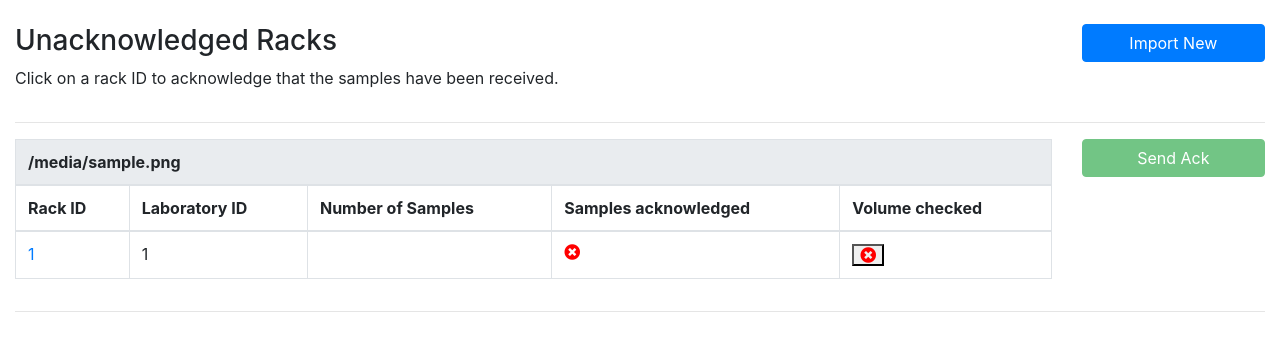
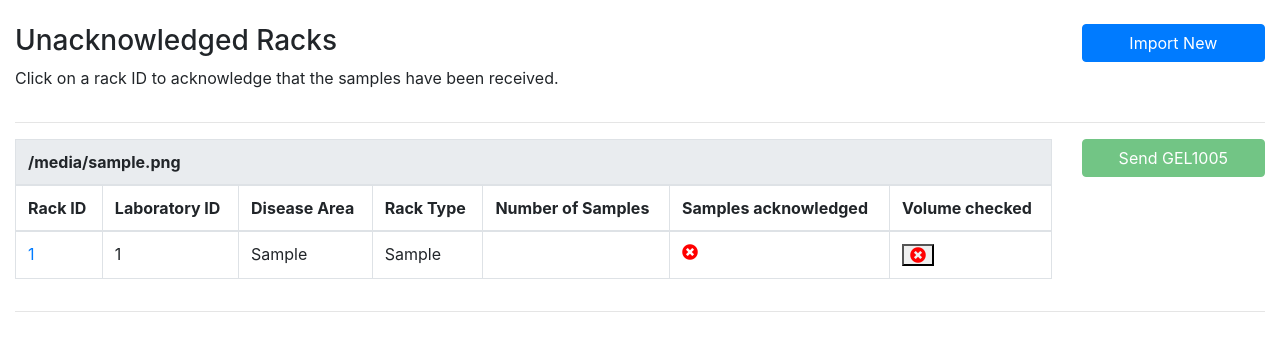
Before and after one commit to WMRGL/PlaterPlotter, a Django app: template platerplotter/platerplotter/templates/platerplotter/import-acks.html in a window 1280 px wide. Shown: the part 56-407 px from the top of the page. Run offline with Django 3.2, Linux system fonts and the light colour scheme; the template is opened without the code that fills it: most values are stand-ins (such as "Sample title", 1, 10 or a date in 2020); some libraries are stand-ins or nearby versions.

Commit message:
bug fixes and cosmetic changes

```diff
--- a/platerplotter/platerplotter/forms.py
+++ b/platerplotter/platerplotter/forms.py
@@ -89,6 +89,8 @@
 			consignment_number = self.cleaned_data['consignment_number']
 			if not re.match(r'^.*$', consignment_number):
 				raise ValidationError("Invalid consignment number")
+			if ',' in consignment_number:
+				raise ValidationError("Invalid consignment number, cannot contain ','.")
 			return consignment_number
 		else:
 			raise ValidationError("Required field.")
--- a/platerplotter/platerplotter/templates/platerplotter/consignments-for-collection.html
+++ b/platerplotter/platerplotter/templates/platerplotter/consignments-for-collection.html
@@ -64,7 +64,7 @@
             {% csrf_token %}
             <div class="form-group">
               <div>
-                  <button type="submit" name='send-consignment' value='{{ consignment_number }}' class="btn btn-success btn-block">Send Consignment</button>
+                  <button type="submit" name='send-consignment' value='{{ consignment_number }}' class="btn btn-success btn-block">Consignment Collected</button>
               </div>
             </div>
         </form>
--- a/platerplotter/platerplotter/templates/platerplotter/import-acks.html
+++ b/platerplotter/platerplotter/templates/platerplotter/import-acks.html
@@ -30,11 +30,13 @@
           <table class="table table-bordered">
             <thead>
               <tr>
-                <th colspan="5" style="background-color: #e9ecef">{{gel1004.filename}}</th>
+                <th colspan="7" style="background-color: #e9ecef">{{gel1004.filename}}</th>
               </tr>
               <tr>
                 <th>Rack ID</th>
                 <th>Laboratory ID</th>
+                <th>Disease Area</th>
+                <th>Rack Type</th>
                 <th>Number of Samples</th>
                 <th>Samples acknowledged</th>
                 <th>Volume checked</th>
@@ -45,6 +47,8 @@
             <tr>
               <td><a href="/acknowledge-samples/{{ gel1004.pk }}/{{ rack.receiving_rack_id }}">{{ rack.receiving_rack_id }}</a></td>
               <td>{{ rack.laboratory_id }}</td>
+              <td>{{ rack.disease_area }}</td>
+              <td>{{ rack.rack_type }}</td>
               <td>{{ rack.no_samples }}</td>
               <td>
                 {% if rack.rack_acknowledged %}
@@ -72,9 +76,9 @@
             <div class="form-group">
               <div>
                 {% if gel1004.all_racks_acked  and gel1004.all_racks_volume_checked %}
-                  <button id='{{gel1004.id}}' type="submit" name='send-1005' value='{{ gel1004.pk }}' class="btn btn-success btn-block">Send Ack</button>
+                  <button id='{{gel1004.id}}' type="submit" name='send-1005' value='{{ gel1004.pk }}' class="btn btn-success btn-block">Send GEL1005</button>
                 {% else %}
-                  <button id='{{gel1004.id}}' type="submit" name='send-1005' value='{{ gel1004.pk }}' class="btn btn-success btn-block" disabled>Send Ack</button>
+                  <button id='{{gel1004.id}}' type="submit" name='send-1005' value='{{ gel1004.pk }}' class="btn btn-success btn-block" disabled>Send GEL1005</button>
                 {% endif %}
               </div>
             </div>
--- a/platerplotter/platerplotter/templates/platerplotter/ready-to-dispatch.html
+++ b/platerplotter/platerplotter/templates/platerplotter/ready-to-dispatch.html
@@ -38,7 +38,7 @@
           </div>
           <div class="col-lg-4">
             <br>
-            <button type="submit" name="generate-manifests" class="btn btn-primary btn-block">Generate Manifests</button>
+            <button type="submit" name="generate-manifests" class="btn btn-primary btn-block">Generate Manifest and GEL1008</button>
           </div>
       </div>
     <div class="col-12">
```
Also changed, not shown: platerplotter/platerplotter/views.py (+13 -1 lines).
